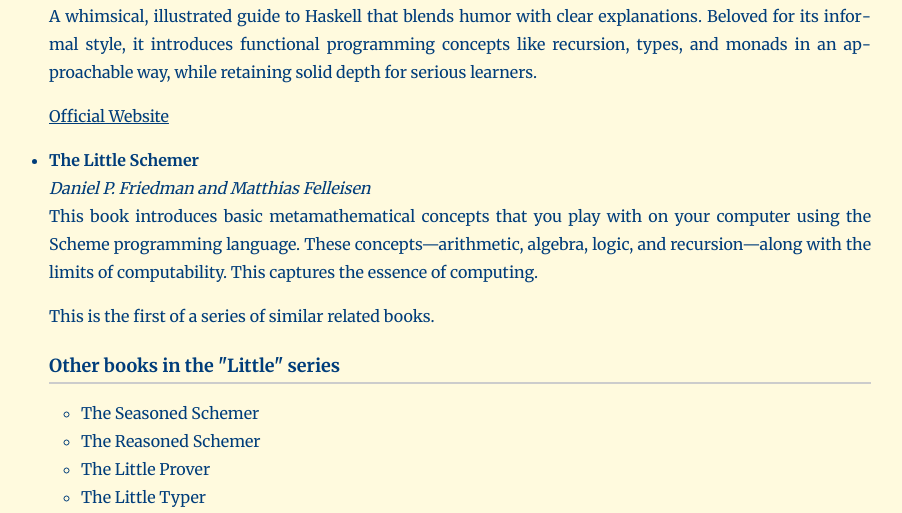
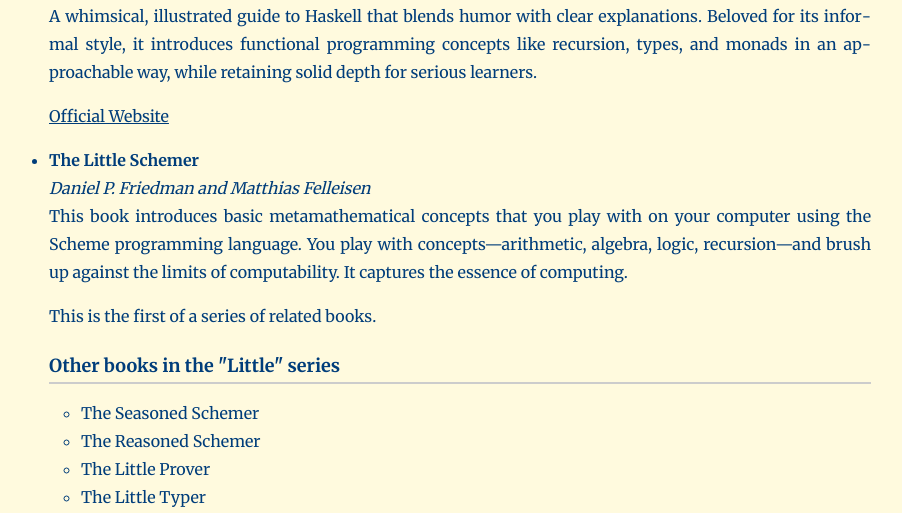
Before and after one commit to donfox/resume_site, a Flask app: page /books in a window 1280 px wide. Shown: the part 1197-1710 px from the top of the page, without its empty margins (196-1098 px from the left). Run offline with Flask 3, Linux system fonts and the light colour scheme; parts of the project's set-up code (start-up, migrations or seed data) failed here and were passed over.

Commit message:
Update homepage/resume copy and books page; reformat routes.py imports
Revise the Medicaid Claims Checker description on the homepage and
resume to accurately reflect the rule engine/front-end split and ML
integration point rather than framing it as a fraud detection tool.
Fix a broken sentence in The Little Schemer entry, add a missing link
for Burn Math Class, and correct Hofstadter's field to cognitive
scientist. Also updates the exported resume docx/pdf and reorders
routes.py imports.

Co-Authored-By: Claude Sonnet 5 <noreply@anthropic.com>

```diff
--- a/resume_site/routes.py
+++ b/resume_site/routes.py
@@ -1,23 +1,24 @@
 # routes.py
 
+import logging
 import os
-import logging
 import secrets
 from functools import wraps
+
 from flask import (
     Blueprint,
+    Response,
+    current_app,
+    flash,
+    redirect,
     render_template,
-    redirect,
+    request,
+    send_from_directory,
     url_for,
-    request,
-    flash,
-    current_app,
-    Response,
-    send_from_directory,
 )
 from sqlalchemy import text
 
-from .models import db, EmailRequest
+from .models import EmailRequest, db
 from .utils import validate_email
 
 logger = logging.getLogger(__name__)
--- a/resume_site/templates/books.html
+++ b/resume_site/templates/books.html
@@ -1,3 +1,4 @@
+<!doctype html>
 {% extends "base.html" %}
 
 {% block title %}Books – Don Fox{% endblock %}
@@ -86,11 +87,11 @@
           <i>Daniel P. Friedman and Matthias Felleisen</i>
           <p>
             This book introduces basic metamathematical concepts that you play with on your computer using the
-            Scheme programming language. These concepts—arithmetic, algebra, logic, and recursion—along
-            with the limits of computability. This captures the essence of computing.
+            Scheme programming language. You play with concepts—arithmetic, algebra, logic, recursion—and brush up
+            against the limits of computability. It captures the essence of computing.
           </p>
           <p>
-            This is the first of a series of similar related books.
+            This is the first of a series of related books.
           </p>
           <div class="related-books">
             <h4>Other books in the "Little" series</h4>
@@ -195,6 +196,8 @@
             it should represent. For those who love math but hated how it was taught. The author
             says of math, "We have been teaching the subject <i>backwards</i>."
           </p>
+          <p><a href="https://www.google.com/books/edition/Burn_Math_Class/sgPdCgAAQBAJ?hl=en&amp;gbpv=1&amp;printsec=frontcover"
+              target="_blank" rel="noopener">On Google Books</a></p>
         </li>
       </ul>
 
@@ -204,7 +207,7 @@
           <strong>Gödel, Escher, Bach: An Eternal Golden Braid</strong><br>
           <i>Douglas R. Hofstadter</i>
           <p>
-            The book that sparked my interest in programming. Written by theoretical computer scientist Douglas
+            The book that sparked my interest in programming. Written by cognitive scientist Douglas
             Hofstadter, it asks "how does a self come out of things that have no self"—a question posed before
             philosopher David Chalmers coined the term "Hard Problem" of consciousness. The topic is beautifully
             explored here in terms of metamathematics and in terms of reductionism and scientific materialism.
--- a/resume_site/templates/references.html
+++ b/resume_site/templates/references.html
@@ -1,3 +1,4 @@
+<!doctype html>
 {% extends "base.html" %}
 
 {% block title %}References and Recommendations{% endblock %}
```
Also changed, not shown: resume_site/templates/index.html (+9 -4 lines), resume_site/templates/resume.html (+5 -2 lines), 2 other files.
